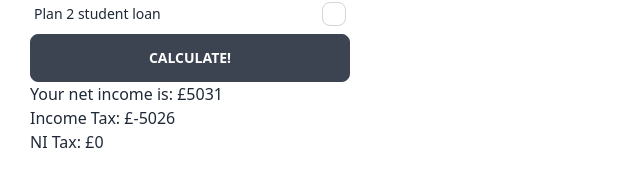
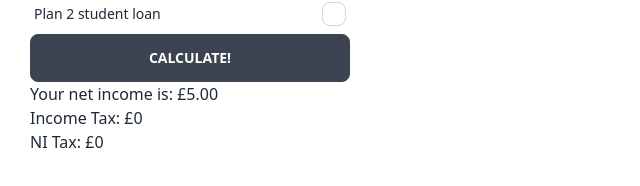
Before and after one commit to aamircodes/salary-calculator, a React (Create React App) app: page / in a window 1280 px wide. Both pictures are taken after typing "5" into the empty fields and a click on the button "CALCULATE!". Shown: the part 184-370 px from the top of the page, without its empty margins (0-640 px from the left). Built offline with nearby package versions, Linux system fonts and the light colour scheme; the HTML template or start-up script is replaced by a standard one.

Commit message:
small fix for combined plan one and two student loan

```diff
--- a/src/App.js
+++ b/src/App.js
@@ -37,7 +37,7 @@ const App = () => {
     const incomeTax = calculateIncomeTax(income);
     const niTax = calculateNITax(income);
     const studentTaxOne = checkedLoans.planOne
-      ? calculatePlanOneLoan(income)
+      ? calculatePlanOneLoan(income, checkedLoans.planTwo)
       : null;
     const studentTaxTwo = checkedLoans.planTwo
       ? calculatePlanTwoLoan(income)
@@ -59,13 +59,16 @@ const App = () => {
 
   function calculateIncomeTax(income) {
     const personalAllowance =
-      income < 100000
+      income <= 100000
         ? PERSONAL_ALLOWANCE
         : income > 100000 && income < 125140
         ? PERSONAL_ALLOWANCE - (income - 100000) * 0.5
         : 0;
 
     let tax = 0;
+    if (income <= PERSONAL_ALLOWANCE) {
+      return 0;
+    }
     if (income > HIGHER_RATE_THRESHOLD) {
       tax += (income - HIGHER_RATE_THRESHOLD) * INCOME_TAX_RATE_ADDITIONAL;
       income = HIGHER_RATE_THRESHOLD;
@@ -87,32 +90,31 @@ const App = () => {
 
   // Class 1A NI 23/24
   function calculateNITax(salary) {
-    const niThresholdPrimary = PERSONAL_ALLOWANCE;
-    const niThresholdSecondary = BASIC_RATE_THRESHOLD;
-    const niRateSecondary = NI_RATE_SECONDARY;
-    const niRateAdditional = NI_RATE_ADDITIONAL;
-
     let ni = 0;
 
-    if (salary > niThresholdSecondary) {
-      const additionalNI = salary - niThresholdSecondary;
-      ni += additionalNI * niRateAdditional;
-      salary = niThresholdSecondary;
+    if (salary > BASIC_RATE_THRESHOLD) {
+      const additionalNI = salary - BASIC_RATE_THRESHOLD;
+      ni += additionalNI * NI_RATE_ADDITIONAL;
+      salary = BASIC_RATE_THRESHOLD;
     }
 
-    if (salary > niThresholdPrimary) {
-      const primaryNI = salary - niThresholdPrimary;
-      ni += primaryNI * niRateSecondary;
+    if (salary > PERSONAL_ALLOWANCE) {
+      const primaryNI = salary - PERSONAL_ALLOWANCE;
+      ni += primaryNI * NI_RATE_SECONDARY;
     }
 
     return ni;
   }
 
-  function calculatePlanOneLoan(income) {
+  function calculatePlanOneLoan(income, planTwoChecked) {
     let tax = 0;
     if (income >= 20195) {
-      const taxableIncome = income - 20195;
-      tax = taxableIncome * 0.09;
+      if (income >= 27295 && planTwoChecked) {
+        tax = (27295 - 20195) * 0.09;
+      } else if (!planTwoChecked) {
+        const taxableIncome = income - 20195;
+        tax = taxableIncome * 0.09;
+      }
     }
     return tax.toFixed(2);
   }
@@ -124,6 +126,13 @@ const App = () => {
     }
     return tax.toFixed(2);
   }
+  const netIncome = (
+    results.submittedIncome -
+    results.incomeTax -
+    results.niTax -
+    (submittedCheckedLoans.planOne ? results.studentTaxOne : 0) -
+    (submittedCheckedLoans.planTwo ? results.studentTaxTwo : 0)
+  ).toFixed(2);
 
   return (
     <div className='App'>
@@ -135,7 +144,7 @@ const App = () => {
           </label>
           <input
             min='0.01'
-            step='0.01'
+            step={0.01}
             type='number'
             name='salary'
             value={income}
@@ -145,7 +154,6 @@ const App = () => {
             onWheel={(e) => {
               e.preventDefault();
             }}
-            style={{ overflow: 'hidden' }}
           />
           <label className='label cursor-pointer'>
             <span className='label-text'>Plan 1 student loan</span>
@@ -171,17 +179,14 @@ const App = () => {
           <div>
             {results.submittedIncome !== null && (
               <div>
-                Your net income is: £
-                {results.submittedIncome -
-                  results.incomeTax -
-                  results.niTax -
-                  (submittedCheckedLoans.planOne ? results.studentTaxOne : 0) -
-                  (submittedCheckedLoans.planTwo ? results.studentTaxTwo : 0)}
+                Your net income is: £{netIncome}
                 <br />
                 Income Tax: £{results.incomeTax} <br />
                 NI Tax: £{results.niTax} <br />
                 {submittedCheckedLoans.planOne && results.studentTaxOne && (
-                  <> Student loan 1: £{results.studentTaxOne}</>
+                  <>
+                    Student loan 1: £{results.studentTaxOne} <br />{' '}
+                  </>
                 )}
                 {submittedCheckedLoans.planTwo && results.studentTaxTwo && (
                   <>Student loan 2: £{results.studentTaxTwo}</>
```
